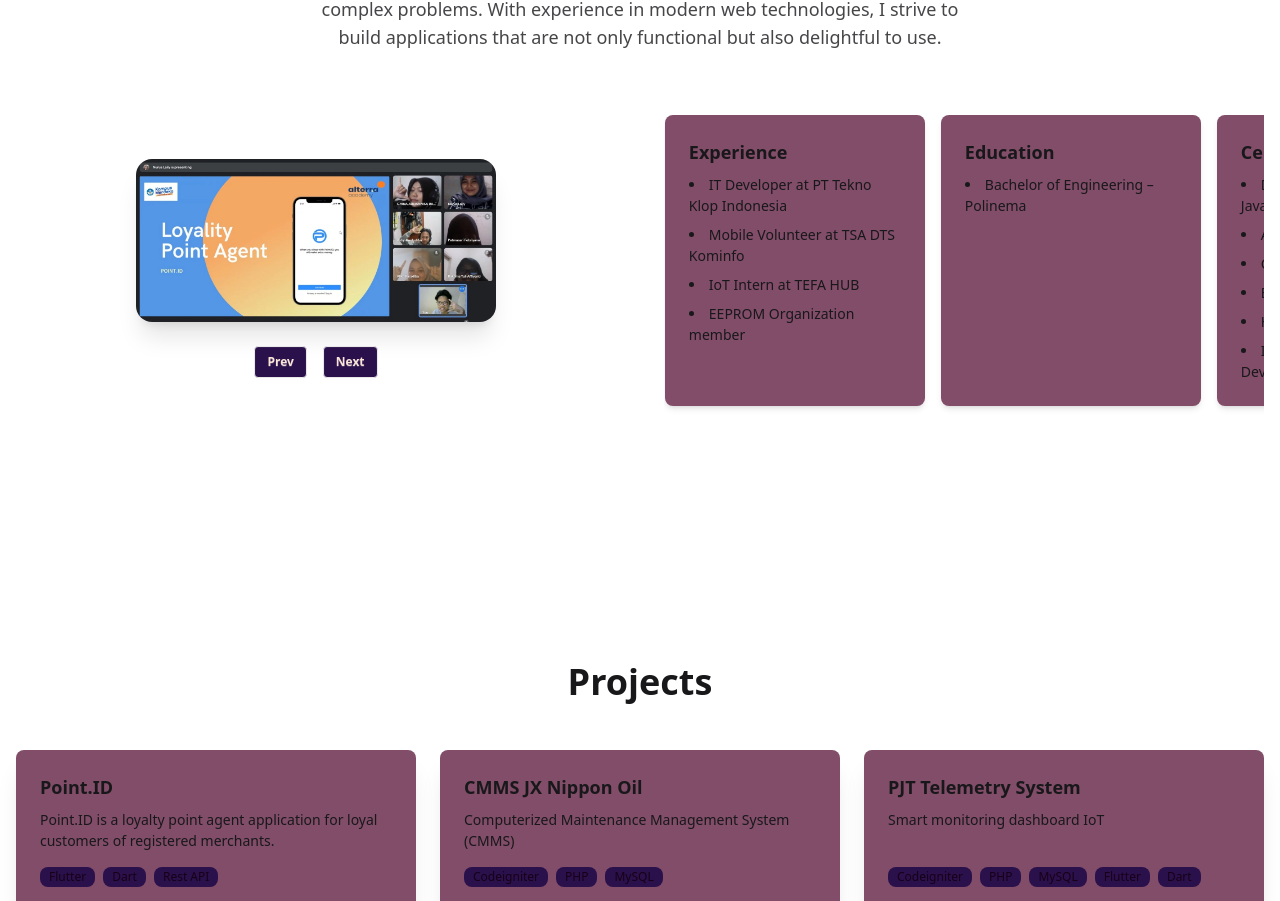
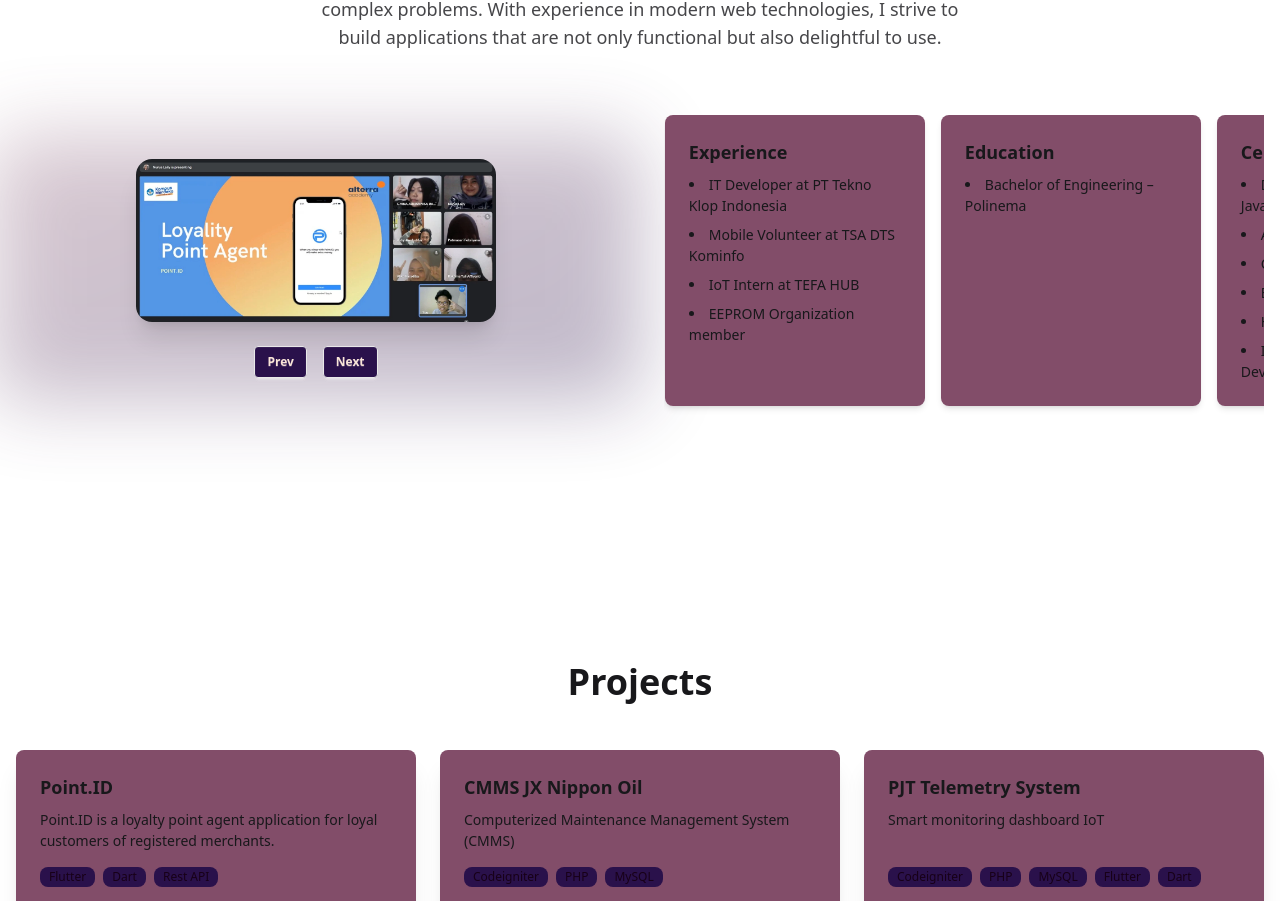
Before and after one commit to nuruslaily/nuruslaily.github.io, a React (Vite) app: page / in a window 1280 px wide. Shown: the part 1017-1918 px from the top of the page. Built offline with nearby package versions, Linux system fonts and the light colour scheme.

Commit message:
add gradient

```diff
--- a/src/pages/About.tsx
+++ b/src/pages/About.tsx
@@ -45,6 +45,19 @@ export default function About() {
               onClick={() => setIsModalOpen(true)}
             />
           )}
+          <div
+            className="
+              absolute
+              -inset-6
+              bg-linear-to-br
+              from-[#824D69]
+              to-[#2A114B]
+              rounded-2xl
+              blur-2xl
+              opacity-30
+              -z-10
+            "
+          />
 
           {images?.length > 1 && (
             <div className="flex gap-4 mt-6">
```
